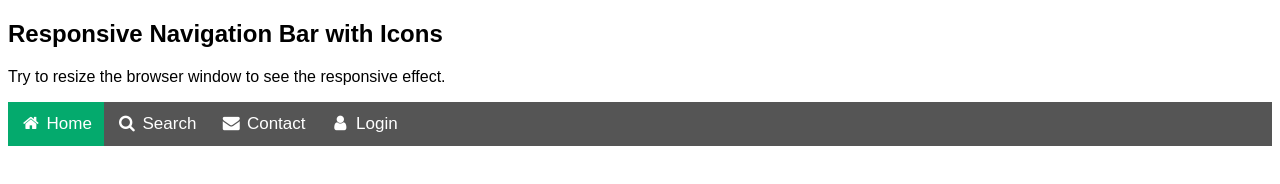
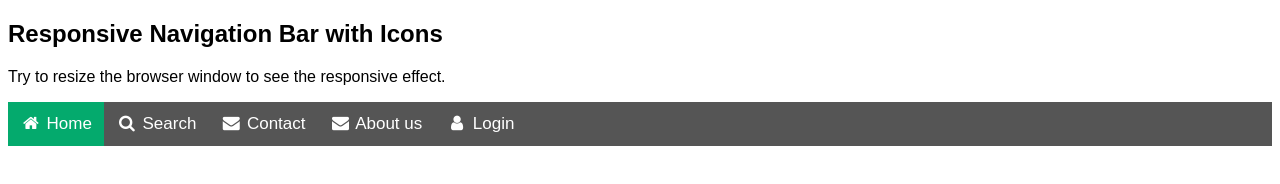
Before and after one commit to PratapChaudhari/navigation, a plain HTML site: page index.html in a window 1280 px wide. Drawn offline with Linux system fonts and the light colour scheme.

Commit message:
Update index.html

```diff
--- a/index.html
+++ b/index.html
@@ -42,6 +42,7 @@ body {font-family: Arial, Helvetica, sans-serif;}
   <a class="active" href="C:\Users\pratap\Desktop\sales\home"><i class="fa fa-fw fa-home"></i> Home</a>
   <a href="home.html"><i class="fa fa-fw fa-search"></i> Search</a>
   <a href="#"><i class="fa fa-fw fa-envelope"></i> Contact</a>
+    <a href="about us.html"><i class="fa fa-fw fa-envelope"></i> About us</a>
   <a href="#"><i class="fa fa-fw fa-user"></i> Login</a>
 </div>
 
```
